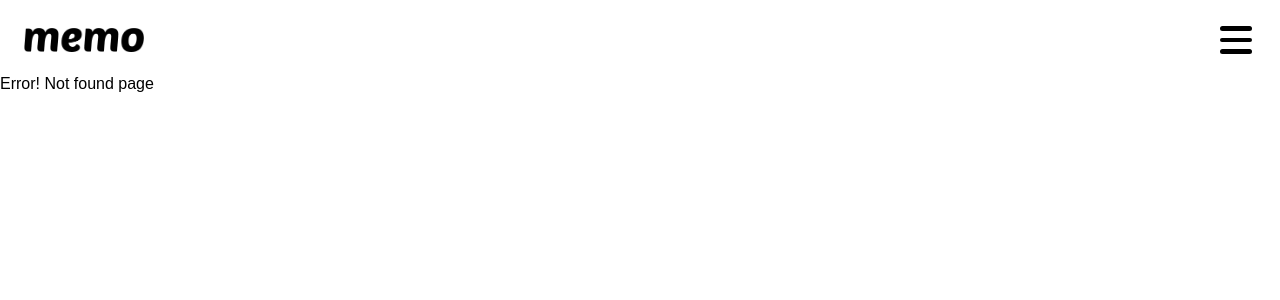
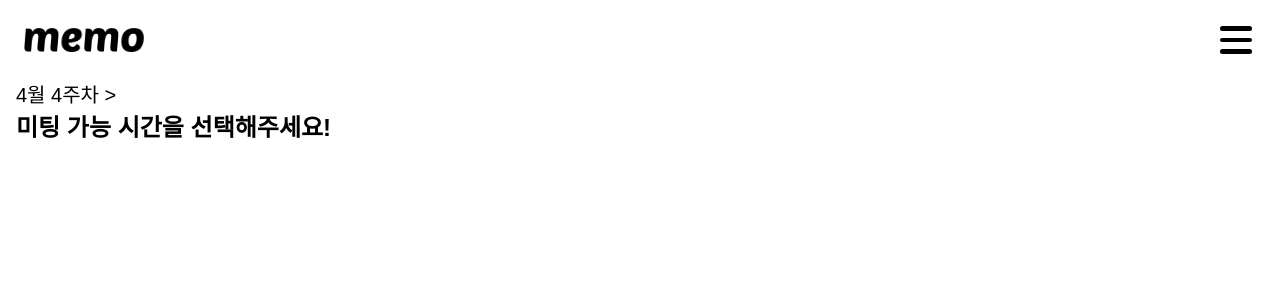
Before and after one commit to Spooder02/memo, a React (Vite) app in the folder frontend/: page /registerplan in a window 1280 px wide. Before the commit this address had no page. Shown: the top 300 px of the page. Built offline with nearby package versions, Linux system fonts and the light colour scheme.

Commit message:
fix: 라우팅 레이아웃 구조 수정 feat: 일정 등록 페이지 등록

```diff
--- a/frontend/package.json
+++ b/frontend/package.json
@@ -14,7 +14,7 @@
     "@tailwindcss/vite": "^4.0.15",
     "react": "^19.0.0",
     "react-dom": "^19.0.0",
-    "react-router": "^7.4.0",
+    "react-router-dom": "^7.5.2",
     "styled-components": "^6.1.16",
     "tailwindcss": "^4.0.15"
   },
--- a/frontend/src/App.tsx
+++ b/frontend/src/App.tsx
@@ -1,24 +1,11 @@
-import { RouterProvider } from 'react-router'
+import { RouterProvider } from 'react-router-dom'
 import Router from './router'
-import Navbar from './components/Navbar'
-import styled from 'styled-components'
 
 function App() {
 
   return (
-    <Frame>
-      <Navbar/>
       <RouterProvider router={Router}/>
-    </Frame>
   )
 }
 
-const Frame = styled.div`
-  position: fixed;
-  padding: 0
-  margin: 0;
-  width: 100vw;
-  height: 100vh;
-`;
-
 export default App;
--- /dev/null
+++ b/frontend/src/Layout.tsx
@@ -0,0 +1,30 @@
+// Layout.tsx
+import React from 'react';
+import Navbar from './components/Navbar';
+import styled from 'styled-components';
+import { Outlet } from 'react-router-dom';
+
+const Layout = () => {
+  return (
+    <Frame>
+      <Navbar />
+      <Content>
+        <Outlet />  {/* 자식 라우트 컴포넌트가 여기에 렌더링 됩니다 */}
+      </Content>
+    </Frame>
+  );
+};
+
+const Frame = styled.div`
+  position: fixed;
+  padding: 0;
+  margin: 0;
+  width: 100vw;
+  height: 100vh;
+`;
+
+const Content = styled.div`
+  padding: 0.5em 1em 0.5em 1em;
+`;
+
+export default Layout;
--- a/frontend/src/components/Calendar.tsx
+++ b/frontend/src/components/Calendar.tsx
@@ -1,10 +1,10 @@
 import styled from "styled-components";
 import DayBlock from "./DayBlock";
-import DateBlock from "./DateBlock";
 import arrow from "../assets/playbutton.png"
 import { CalendarProps } from "../types/DateFormat";
 import { SimplePlan } from "../types/PlanFormat";
 import simplePlansData from "../assets/SimplePlans.json";
+import DateBlocks from "./DateBlocks";
 
 const Calendar:React.FC<CalendarProps> = ({ currentDate, setCurrentDate }) => {
     const planData: SimplePlan[] = simplePlansData;
@@ -61,11 +61,7 @@ const Calendar:React.FC<CalendarProps> = ({ currentDate, setCurrentDate }) => {
                 />
             </MonthTitle>
             <CalendarFrame>
-                {
-                    Array.from({ length: 7 }, (_, index) => (
-                        <DateBlock key={index} index={index} />
-                    ))
-                }
+                <DateBlocks/>
                 {
                     emptyDays.map((_, index) => (
                         <div key={`empty-${index}`} className="day empty"></div>
--- /dev/null
+++ b/frontend/src/components/DateBlocks.tsx
@@ -0,0 +1,16 @@
+import React from "react";
+import DateBlock from "./DateBlock";
+
+const DateBlocks: React.FC = () => {
+    return (
+    <>
+        {
+            Array.from({ length: 7 }, (_, index) => (
+                <DateBlock key={index} index={index} />
+            ))
+        }
+    </>
+    )
+}
+
+export default DateBlocks;
--- a/frontend/src/components/Navbar.tsx
+++ b/frontend/src/components/Navbar.tsx
@@ -1,31 +1,42 @@
 import styled from "styled-components"
 import logo from "../assets/memo.png";
 import HamburgerMenu from "./HamburgerMenu";
-import { useState } from "react";
+import { useEffect, useState } from "react";
+import { Link, useLocation, useNavigate } from "react-router-dom";
 
 const Navbar = () => {
+    const navigate = useNavigate();
+    const location = useLocation();
 
     const [isOpen, setIsOpen] = useState(false);
     const invertStatus = () => {
         setIsOpen((prev) => !prev)
     };
 
+    useEffect(() => {
+        setIsOpen(false);
+    }, [location.pathname]);
+
     return (
         <>
         <Header>
-            <Logo src={logo}/>
+            <Logo src={logo} onClick={() => navigate('/')}/>
             <HamburgerMenu
                 isOpen={isOpen}
                 onClick={invertStatus}
             />
         </Header>
-        <HideContainer isOpen={isOpen}/>
+        <HideContainer isOpen={isOpen} onClick={invertStatus}/>
         <SideMenuContainer isOpen={isOpen}>
             <MenuContainer>
-                <MenuTitle>메인 메뉴</MenuTitle>
-                <MenuTitle>나의 팀</MenuTitle>
-                <MenuTitle>일정 등록</MenuTitle>
-                <MenuTitle>프로필</MenuTitle>
+                <MenuTitle to={"/"}>
+                    메인 메뉴
+                </MenuTitle>
+                <MenuTitle to={"/myteam"}>나의 팀</MenuTitle>
+                <MenuTitle to={"/registerplan"}>
+                        일정 등록
+                </MenuTitle>
+                <MenuTitle to={"/profile"}>프로필</MenuTitle>
             </MenuContainer>
         </SideMenuContainer>
         </>
@@ -57,6 +68,7 @@ const HideContainer = styled.div<{isOpen: boolean}>`
     display: ${(props) => props.isOpen? 'block': 'none'};
     background-color: #000000;
     opacity: 0.2;
+    z-index: 5;
 `;
 
 const SideMenuContainer = styled.div<{isOpen: boolean}>`
@@ -79,7 +91,7 @@ const MenuContainer = styled.div`
 `;
 
 
-const MenuTitle = styled.a`
+const MenuTitle = styled(Link)`
     display: block;
     font-weight: 500;
     font-size: 16pt;
--- a/frontend/src/pages/Mainpage.tsx
+++ b/frontend/src/pages/Mainpage.tsx
@@ -186,7 +186,6 @@ const PlanText = styled.p`
 
 const PageFrame = styled.div`
     position: relative;
-    padding: 0.5em 1em 0.5em 1em;
     height: calc(100vh - 5em);
     overflow: hidden;
 `;
--- /dev/null
+++ b/frontend/src/pages/RegisterPlan.tsx
@@ -0,0 +1,23 @@
+import React from 'react';
+import styled from 'styled-components';
+
+const RegisterPlan: React.FC = () => {
+    return (
+        <>
+        <TimeTitle>4월 4주차 &gt;</TimeTitle>
+        <Title>미팅 가능 시간을 선택해주세요!</Title>
+        </>
+    )
+};
+
+const TimeTitle = styled.h3`
+    font-size: 15pt;
+    font-weight: 400;
+`;
+
+const Title = styled.h1`
+    font-size: 18pt;
+    font-weight: 700;
+`;
+
+export default RegisterPlan;
--- a/frontend/src/router.tsx
+++ b/frontend/src/router.tsx
@@ -1,20 +1,26 @@
 import { ReactNode } from "react";
-import { createBrowserRouter } from "react-router";
+import { createBrowserRouter } from "react-router-dom";
 import NotFound from "./pages/NotFound";
 import Mainpage from "./pages/Mainpage";
+import RegisterPlan from "./pages/RegisterPlan";
+import Layout from "./Layout";
 
 interface RouteElement {
     path: string;
     element: ReactNode;
-    errorElement: ReactNode;
-    children?: RouteElement[]
+    errorElement?: ReactNode;
+    children?: RouteElement[];
 }
 
 const routes: RouteElement[] = [
     {
         path: '/',
-        element: <Mainpage/>,
-        errorElement: <NotFound/>
+        element: <Layout/>,       // 최상위 레이아웃 컴포넌트
+        errorElement: <NotFound/>,
+        children: [
+            { path: '', element: <Mainpage/> },
+            { path: 'registerplan', element: <RegisterPlan/>}
+        ],
     }
 ]
 
```
Also changed, not shown: 2 other files (tests, documents, lock files or other folders).
